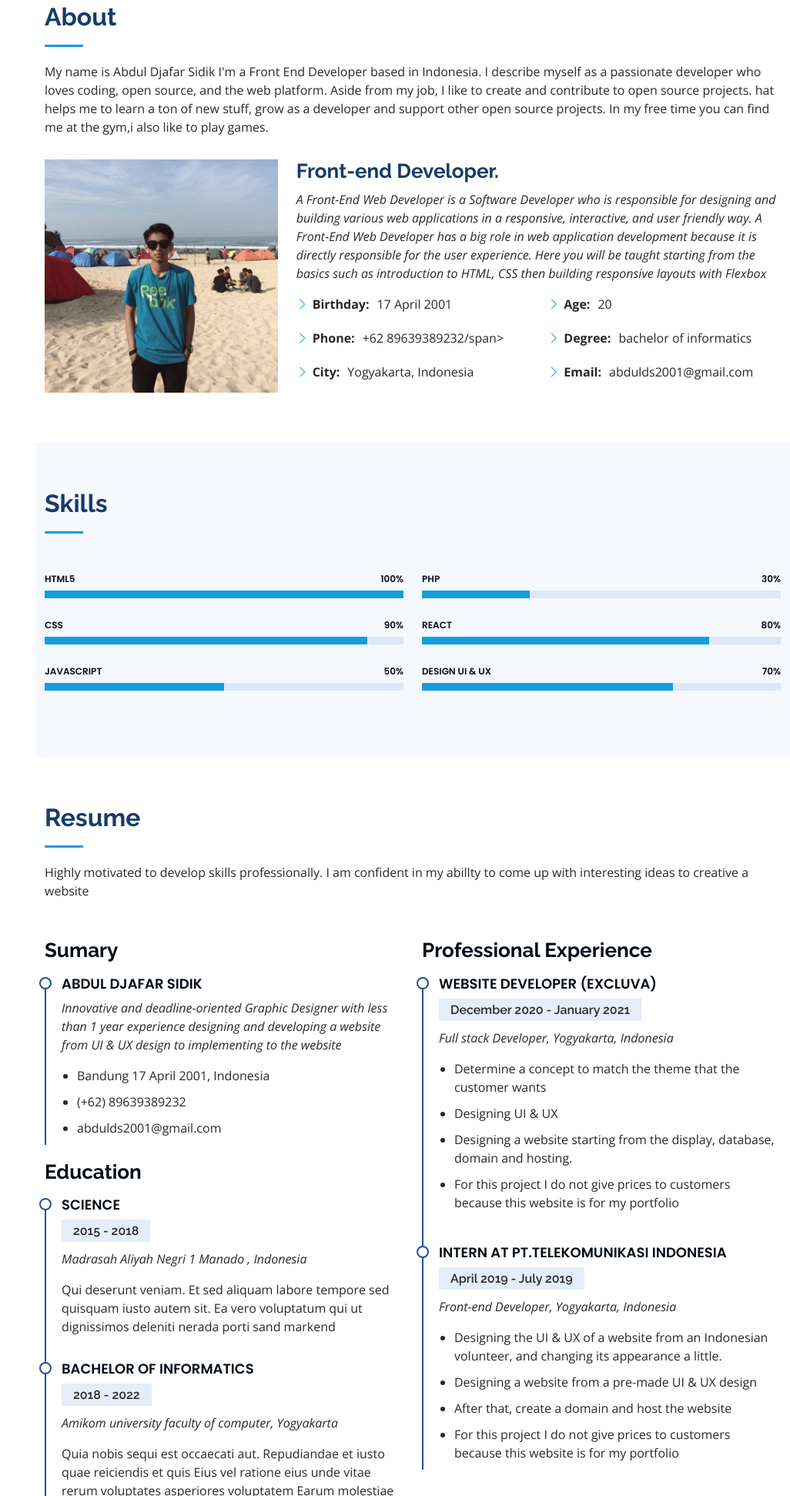
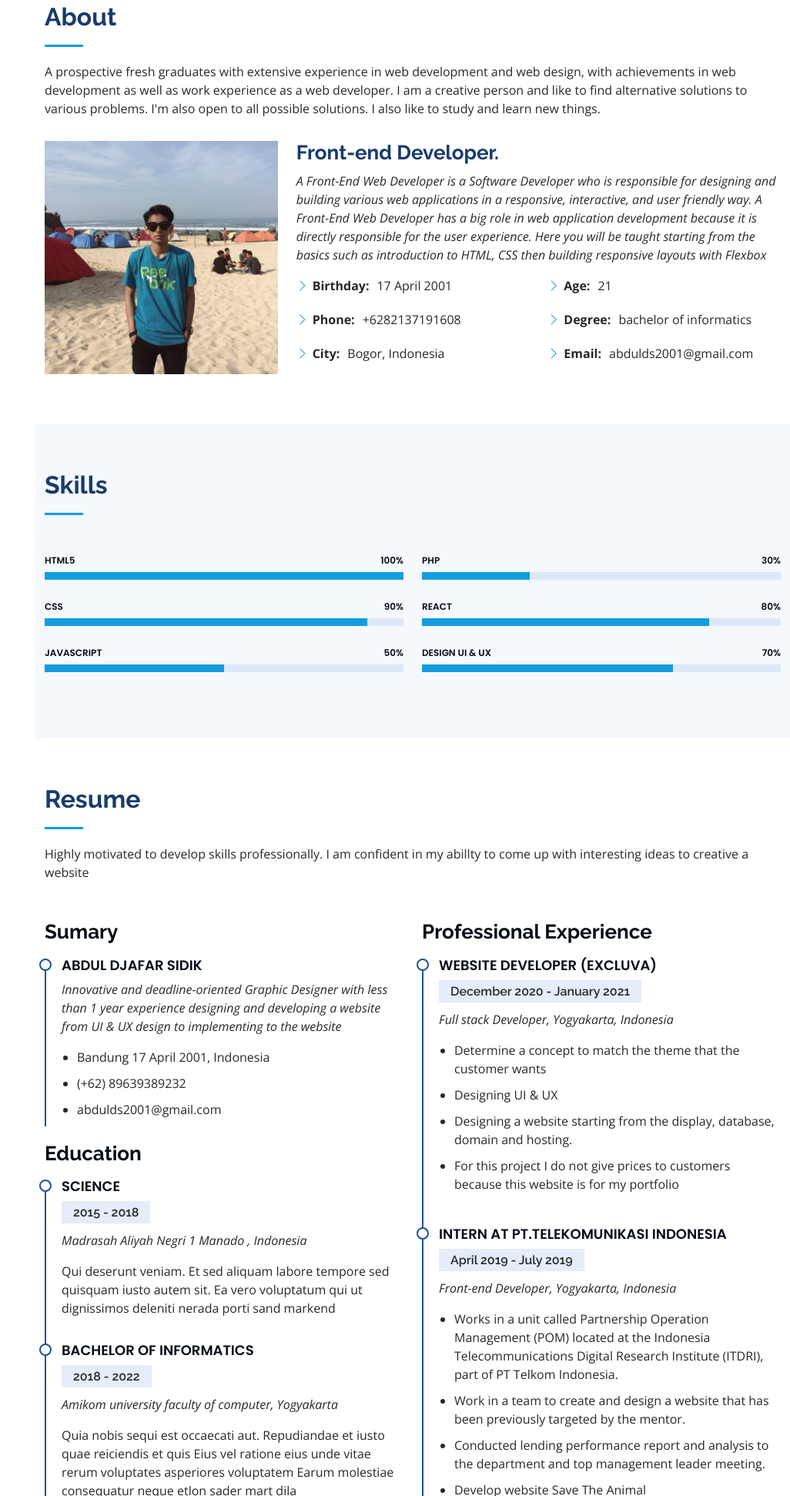
Before and after one commit to abduldjafarsidik/abduldjafarsidik.github.io, a plain HTML site: page index.html in a window 1280 px wide. Shown: the part 857-2800 px from the top of the page at 77% size, without its empty margins (254-1280 px from the left). Drawn offline with nearby package versions, Linux system fonts and the light colour scheme.

Commit message:
edit resume

```diff
--- a/index.html
+++ b/index.html
@@ -82,7 +82,7 @@
   <section id="hero" class="d-flex flex-column justify-content-center align-items-center">
     <div class="hero-container" data-aos="fade-in">
       <h1>Abdul Djafar Sidik</h1>
-      <p>I'm <span class="typed" data-typed-items="Designer, Front-end Developer, Freelancer,Video Editor"></span></p>
+      <p>I'm <span class="typed" data-typed-items="Front-end Developer"></span></p>
     </div>
   </section><!-- End Hero -->
 
@@ -94,7 +94,7 @@
 
         <div class="section-title">
           <h2>About</h2>
-          <p>My name is Abdul Djafar Sidik  I'm a Front End Developer based in Indonesia. I describe myself as a passionate developer who loves coding, open source, and the web platform. Aside from my job, I like to create and contribute to open source projects. hat helps me to learn a ton of new stuff, grow as a developer and support other open source projects. In my free time you can find me at the gym,i also like to play games.</p>
+          <p>A prospective fresh graduates with extensive experience in web development and web design, with achievements in web development as well as work experience as a web developer. I am a creative person and like to find alternative solutions to various problems. I'm also open to all possible solutions. I also like to study and learn new things.</p>
         </div>
 
         <div class="row">
@@ -111,13 +111,13 @@
               <div class="col-lg-6">
                 <ul>
                   <li><i class="bi bi-chevron-right"></i> <strong>Birthday:</strong> <span>17 April 2001</span></li>
-                  <li><i class="bi bi-chevron-right"></i> <strong>Phone:</strong> <span>+62 89639389232/span></li>
-                  <li><i class="bi bi-chevron-right"></i> <strong>City:</strong> <span>Yogyakarta, Indonesia</span></li>
+                  <li><i class="bi bi-chevron-right"></i> <strong>Phone:</strong> <span>+6282137191608</span></li>
+                  <li><i class="bi bi-chevron-right"></i> <strong>City:</strong> <span>Bogor, Indonesia</span></li>
                 </ul>
               </div>
               <div class="col-lg-6">
                 <ul>
-                  <li><i class="bi bi-chevron-right"></i> <strong>Age:</strong> <span>20</span></li>
+                  <li><i class="bi bi-chevron-right"></i> <strong>Age:</strong> <span>21</span></li>
                   <li><i class="bi bi-chevron-right"></i> <strong>Degree:</strong> <span>bachelor of informatics</span></li>
                   <li><i class="bi bi-chevron-right"></i> <strong>Email:</strong> <span>abdulds2001@gmail.com</span></li>
                 </ul>
@@ -254,10 +254,14 @@
               <h5> April 2019 - July 2019</h5>
               <p><em>Front-end Developer, Yogyakarta, Indonesia</em></p>
               <ul>
-                <li>Designing the UI & UX of a website from an Indonesian volunteer, and changing its appearance a little.</li>
-                <li>Designing a website from a pre-made UI & UX design</li>
-                <li>After that, create a domain and host the website</li>
-                <li>For this project I do not give prices to customers because this website is for my portfolio</li>
+                <li>Works in a unit called Partnership Operation Management (POM) located at the Indonesia Telecommunications Digital Research Institute (ITDRI), part of PT Telkom Indonesia.</li>
+                <li>Work in a team to create and design a website that has been previously targeted by the mentor.</li>
+                <li>Conducted lending performance report and analysis to the department and top management leader meeting.</li>
+                <li>Develop  website Save The Animal <a>https://savetheanimal.svcc.io/</a></li>
+                <li>Develop Harlah 88 Gp-Ansor Indonesia (https://harlah88.ansor.id/).</li>
+                <li>Help to develop Telkom ITDRI "Multiverse" Virtual Expo (https://expo-multiverse.itdri.id/).</li>
+                <li>Help to develop Smarteye.id page blog website (https://www.smarteye.id/).</li>
+                <li>Help to develop Indonesia Digital Tribe (IDT) website (https://indonesiadigitaltribe.id/).</li>
               </ul>
             </div>
           </div>
```
